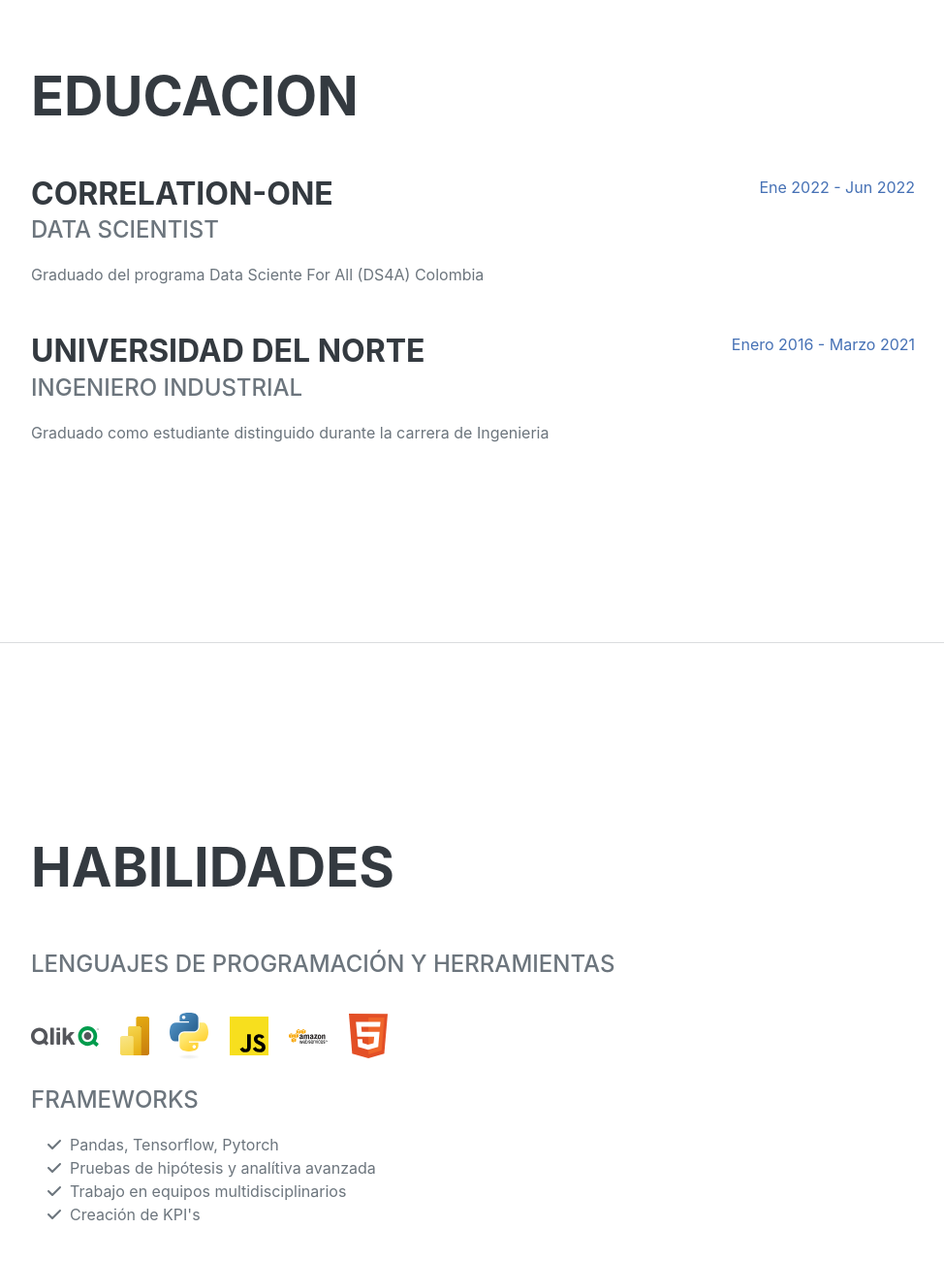
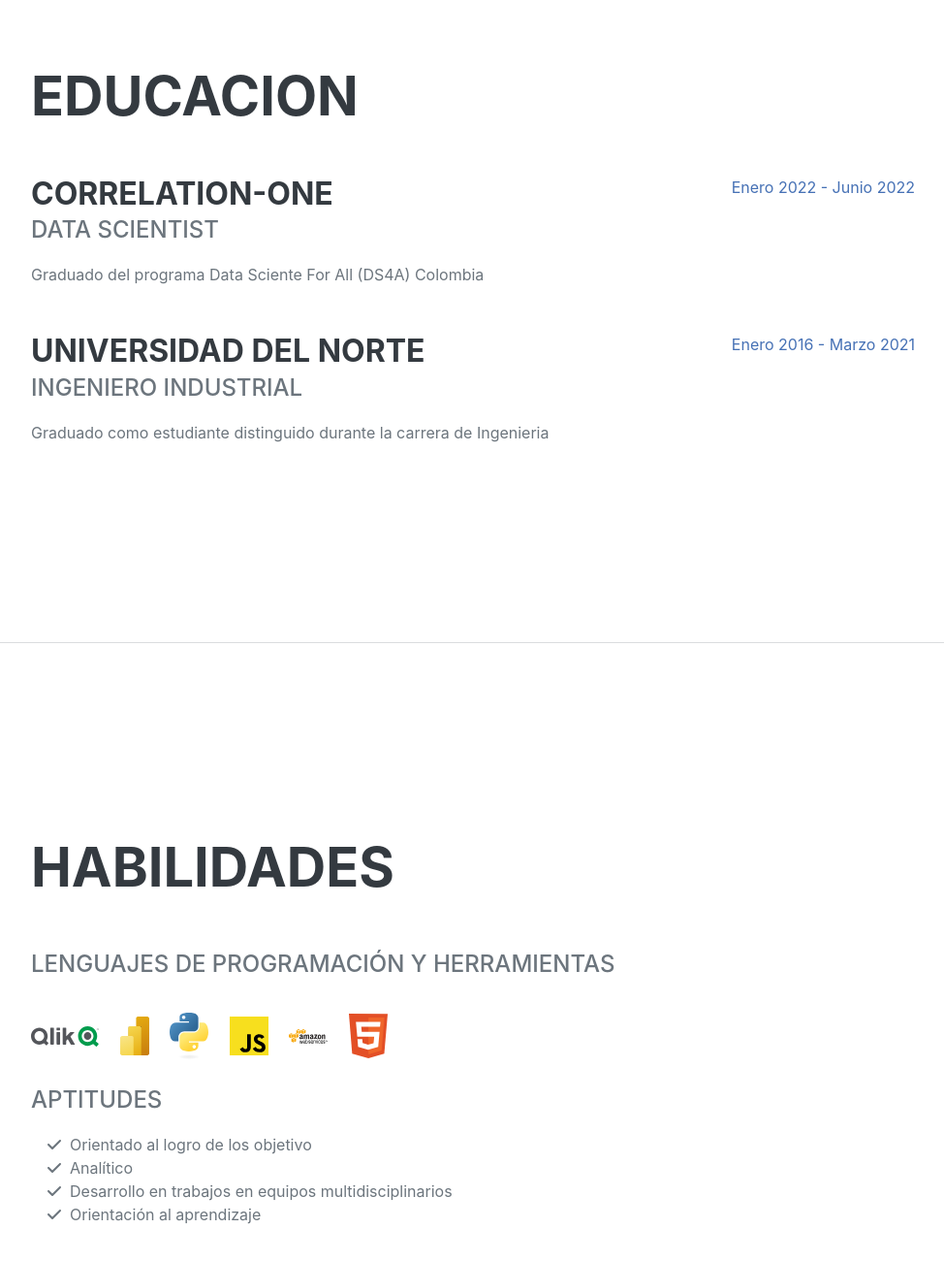
Before and after one commit to FernandoUrruchurtu/Portfolio_Page, a plain HTML site: page index.html in a window 1280 px wide. Shown: the part 2173-3473 px from the top of the page at 97% size, without its empty margins (288-1262 px from the left). Drawn offline with nearby package versions, Linux system fonts and the light colour scheme; a web font is replaced by a local one.

Commit message:
Update index.html

```diff
--- a/index.html
+++ b/index.html
@@ -77,7 +77,7 @@
                         <div class="flex-grow-1">
                             <h3 class="mb-0">Analista BI - Licores</h3>
                             <div class="subheading mb-3">Meico S.A.</div>
-                            <p>Como analista de inteligencia de negocios, diseñaba, implementaba y analizaba todos los KPI's del negocio de licores con herramientas como Power BI y Microsoft Excel, manejando inventarios, presupuestos de venta y la ejecución de la venta por marca, artículo y a su vez, se analizaba la participación en la venta total del negocio.</p>
+                            <p>Como analista de inteligencia de negocios, diseñaba, implementaba y analizaba todos los KPI's del negocio de licores con herramientas como Power BI y Microsoft Excel, controlando niveles de inventarios, presupuestos de venta y la ejecución de la misma por marca, artículo y a su vez, se analizaba la participación en la venta total del negocio.</p>
                         </div>
                         <div class="flex-shrink-0 col-md-3"><span class="text-primary">Diciembre 2021 - Mayo 2022</span></div>
                     </div>
@@ -105,7 +105,7 @@
                             <div class="subheading mb-3">Data Scientist</div>
                             <div>Graduado del programa Data Sciente For All (DS4A) Colombia</div>
                         </div>
-                        <div class="flex-shrink-0"><span class="text-primary">Ene 2022 - Jun 2022</span></div>
+                        <div class="flex-shrink-0"><span class="text-primary">Enero 2022 - Junio 2022</span></div>
                     </div>
                     <div class="d-flex flex-column flex-md-row justify-content-between">
                         <div class="flex-grow-1">
@@ -131,23 +131,23 @@
                         <li class="list-inline-item"><img src="assets/icons/aws_logo.svg" width="40px"></li>
                         <li class="list-inline-item"><img src="assets/icons/HTML5_logo.svg" width="40px"></li>
                     </ul>
-                    <div class="subheading mb-3">Frameworks</div>
+                    <div class="subheading mb-3">Aptitudes</div>
                     <ul class="fa-ul mb-0">
                         <li>
                             <span class="fa-li"><i class="fas fa-check"></i></span>
-                            Pandas, Tensorflow, Pytorch
+                            Orientado al logro de los objetivo
                         </li>
                         <li>
                             <span class="fa-li"><i class="fas fa-check"></i></span>
-                            Pruebas de hipótesis y analítiva avanzada
+                            Analítico
                         </li>
                         <li>
                             <span class="fa-li"><i class="fas fa-check"></i></span>
-                            Trabajo en equipos multidisciplinarios
+                            Desarrollo en trabajos en equipos multidisciplinarios
                         </li>
                         <li>
                             <span class="fa-li"><i class="fas fa-check"></i></span>
-                            Creación de KPI's
+                            Orientación al aprendizaje
                         </li>
                     </ul>
                 </div>
```
